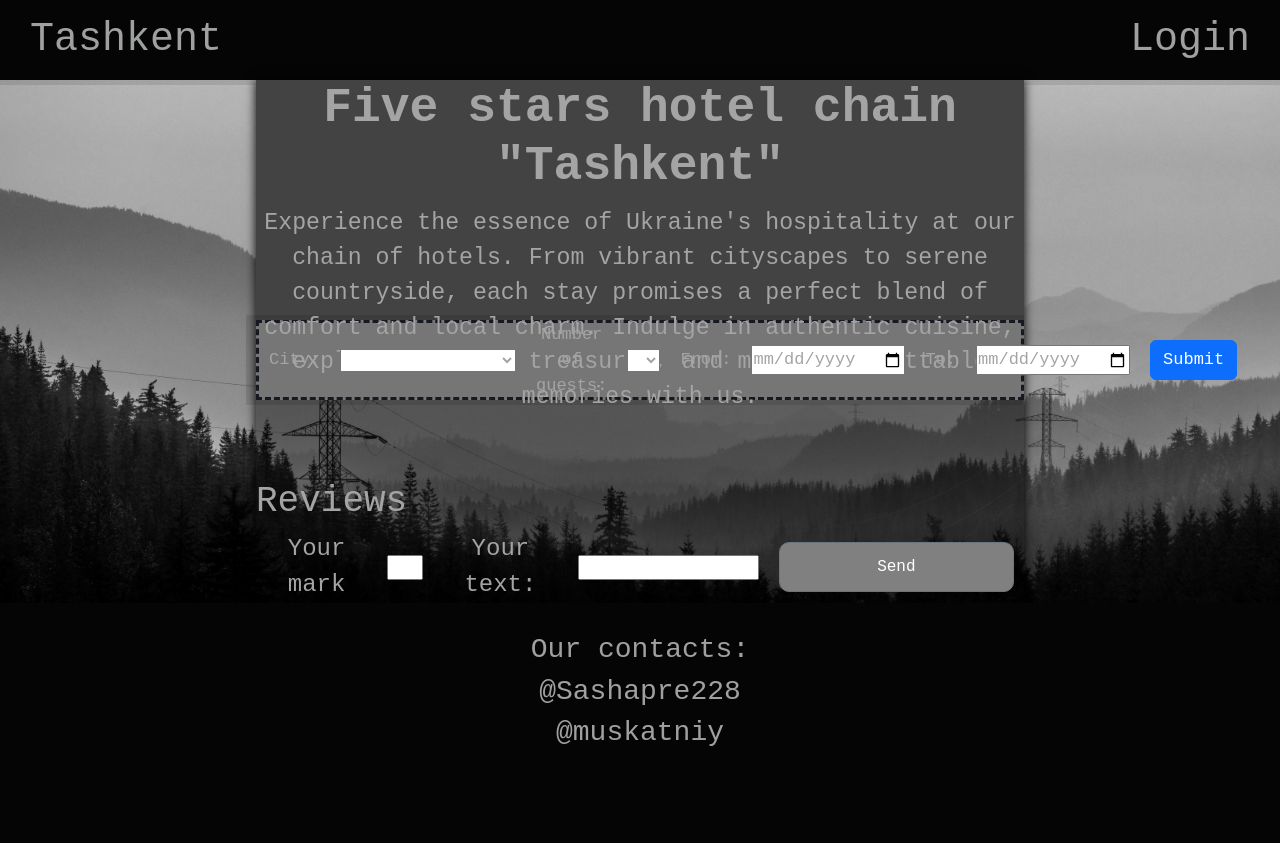
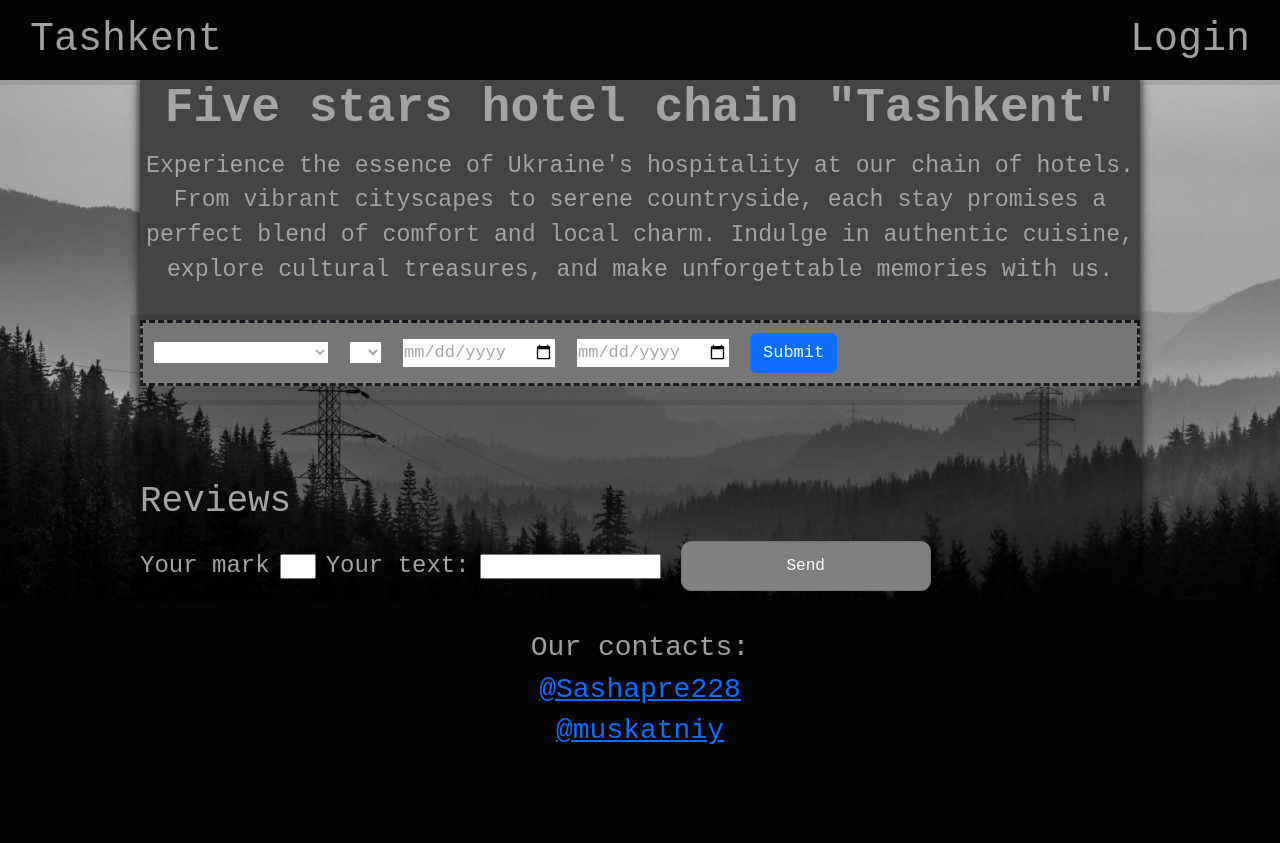
Before and after one commit to OleksandrKasapchuk/hotel_booking, a Django app: page / in a window 1280 px wide. After the commit the page ends 744 px from the top, so only its background shows below. Run offline with Django 5.2, Linux system fonts and the light colour scheme; data that the repository does not hold is empty.

Commit message:
some adopt(lol)

```diff
--- a/static/css/style.css
+++ b/static/css/style.css
@@ -85,7 +85,7 @@ nav a:hover {
 }
 main {
     font-size: 1.5rem;
-    width: 60vw;
+    width: 1000px;
     height: 80vh;
     color:white;
     align-self: center;
@@ -218,6 +218,7 @@ input {
     flex-direction: row;
     background-color: #767676;
     border: 3px dashed rgba(15, 18, 26, 0.927);
+    height: auto;
 }
 .formality * {
     font-size: 17px;
@@ -229,7 +230,7 @@ mark {
     color: black;
 }
 
-@media(max-width: 900px){
+@media(max-width: 1000px){
     .hideOnMobile{
         display: none;
     }
@@ -239,4 +240,24 @@ mark {
     main {
         margin: 0;
     }
+
+    .header-index {
+        height: auto;
+    }
+
+    .main-index {
+        width: 100%;
+    }
+
+    .formality {
+        flex-direction: column;
+    }
+
+    .review-container {
+        margin: 200px 0 200px 0;
+    }
+
+    .review-form {
+        flex-direction: column;
+    }
 }
--- a/templates/base.html
+++ b/templates/base.html
@@ -64,8 +64,8 @@
 
     <footer>
         <h3>Our contacts:</h3>
-        <h3>@Sashapre228</h3>
-        <h3>@muskatniy</h3>
+        <h3><a href="https://t.me/Sashapre228">@Sashapre228</a></h3>
+        <h3><a href="https://t.me/muskatniy">@muskatniy</a></h3>
     </footer>
     <script src="https://cdn.jsdelivr.net/npm/bootstrap@5.3.3/dist/js/bootstrap.bundle.min.js" integrity="sha384-YvpcrYf0tY3lHB60NNkmXc5s9fDVZLESaAA55NDzOxhy9GkcIdslK1eN7N6jIeHz" crossorigin="anonymous"></script>
 </body>
--- a/templates/booking/search_room.html
+++ b/templates/booking/search_room.html
@@ -1,13 +1,13 @@
 <form method="POST" action="{% url 'search-rooms' %}" class="formality">
     {% csrf_token %}
-    <label for="hotel">City:</label>
+    <!-- <label for="hotel">City:</label> -->
     <select name="hotel">
         <option disabled="disabled" selected="selected"></option>
         <option value=1>Kyiv</option>
         <option value=2>Ternopil</option>
         <option value=3>Ivano-Frankivsk</option>
     </select>
-    <label for="capacity">Number of guests:</label>
+    <!-- <label for="capacity">Number of guests:</label> -->
     <select name="capacity">
         <option disabled="disabled" selected="selected"></option>
         <option value=1>1</option>
@@ -15,9 +15,9 @@
         <option value=3>3</option>
         <option value=4>4</option>
     </select>
-    <label for="start_date">From:</label>
+    <!-- <label for="start_date">From:</label> -->
     <input type="date" name="start_date">
-    <label for="end_date">To:</label>
+    <!-- <label for="end_date">To:</label> -->
     <input type="date" name="end_date">
     <button type="submit" class="btn btn-primary">Submit</button>
 </form>
```
